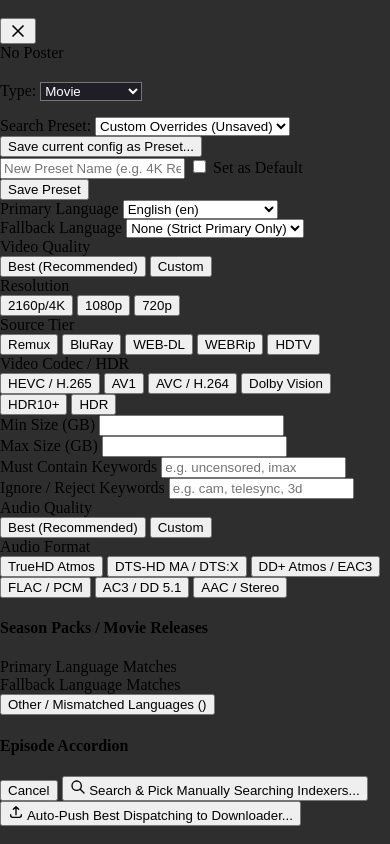
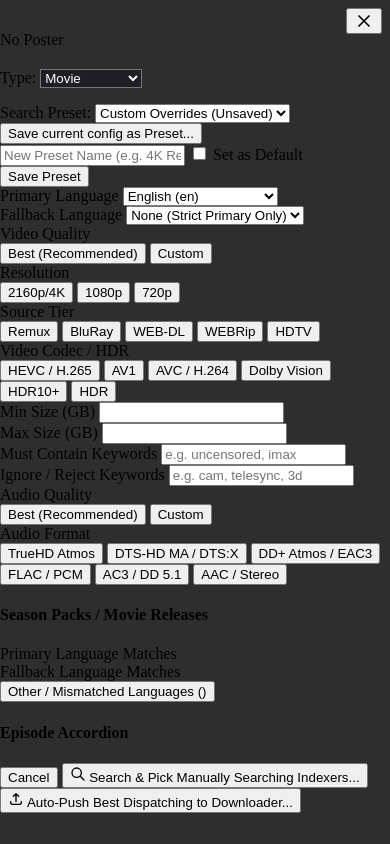
Before and after one commit to Reimaris/NZBoxer, a Python web app: template templates/modals/push_modal.html in a window 390 px wide. Run offline with Jinja, Linux system fonts and the light colour scheme; the template is opened without the code that fills it, so the values that code supplies are empty.

Commit message:
fix(push-modal): mobile layout for preset row, season rows and close button

```diff
--- a/templates/modals/push_modal.html
+++ b/templates/modals/push_modal.html
@@ -264,19 +264,20 @@
      @keydown.escape.window="closeModal()"
      @click.self="closeModal()">
 
-    <div class="nzb-modal-dialog bg-[#1e1e24] border-0 sm:border border-[#3f3f46] rounded-none sm:rounded-xl shadow-2xl w-full max-w-5xl h-[100dvh] sm:h-auto sm:max-h-[90vh] flex flex-col overflow-hidden text-[#d1d5db]"
+    <div class="nzb-modal-dialog bg-[#1e1e24] border-0 sm:border border-[#3f3f46] rounded-none sm:rounded-xl shadow-2xl w-full max-w-5xl h-[100dvh] sm:h-auto sm:max-h-[90vh] flex flex-col overflow-hidden text-[#d1d5db] relative"
          style="max-width: 64rem;">
+        <!-- Close (top-right corner of dialog) -->
+        <button type="button"
+                style="position:absolute;top:0.5rem;right:0.5rem;z-index:20;"
+                class="text-[#a1a1aa] hover:text-white p-1.5 rounded-lg hover:bg-[#3f3f46]/60 transition"
+                @click="closeModal()"
+                title="Close Modal">
+            <svg width="20" height="20" class="w-5 h-5 shrink-0" fill="none" stroke="currentColor" viewBox="0 0 24 24">
+                <path stroke-linecap="round" stroke-linejoin="round" stroke-width="2" d="M6 18L18 6M6 6l12 12"/>
+            </svg>
+        </button>
         <!-- 1. Sticky Item Header & Metadata Controls -->
         <div class="p-3 sm:p-5 bg-[#2a2a32] border-b border-[#3f3f46] flex flex-row gap-3 sm:gap-4 items-start relative shrink-0">
-            <button type="button"
-                    class="absolute top-3 right-3 sm:top-4 sm:right-4 text-[#a1a1aa] hover:text-white p-1.5 rounded-lg hover:bg-[#3f3f46]/60 transition"
-                    @click="closeModal()"
-                    title="Close Modal">
-                <svg width="20" height="20" class="w-5 h-5 shrink-0" fill="none" stroke="currentColor" viewBox="0 0 24 24">
-                    <path stroke-linecap="round" stroke-linejoin="round" stroke-width="2" d="M6 18L18 6M6 6l12 12"/>
-                </svg>
-            </button>
-
             <!-- Poster -->
             <div class="w-12 h-16 sm:w-20 sm:h-28 rounded-lg sm:rounded-xl overflow-hidden bg-[#111115] shrink-0 border border-[#3f3f46] shadow-md">
                 {% if item.poster_url %}
@@ -423,7 +424,7 @@
                     {% for entry in entries %}
                     <div class="border border-[#3f3f46] rounded-lg bg-[#1e1e24] p-2.5 sm:p-3">
                         <div class="flex flex-wrap sm:flex-nowrap items-center justify-between gap-2">
-                            <label class="flex items-center gap-2.5 cursor-pointer flex-1 min-w-0">
+                            <label class="flex items-center gap-2.5 cursor-pointer flex-1 min-w-full sm:min-w-0">
                                 <input type="checkbox"
                                        :value="{{ entry.id }}"
                                        x-model.number="selectedSeasons"
@@ -433,12 +434,12 @@
                                 {% else %}
                                 <span class="px-2 py-0.5 text-[10px] font-bold uppercase rounded-full bg-purple-500/20 text-purple-300 border border-purple-500/30">SEASON</span>
                                 {% endif %}
-                                <span class="text-xs font-semibold text-white truncate">
+                                <span class="text-xs font-semibold text-white break-words sm:truncate min-w-0">
                                     #{{ entry.watch_order }} — {{ entry.display_title or ('Season ' ~ entry.season_number) }}
                                 </span>
                             </label>
 
-                            <div class="flex items-center gap-2 shrink-0">
+                            <div class="flex flex-wrap items-center gap-2 sm:shrink-0">
                                 {% if entry.status.value in ('completed', 'downloaded', 'downloading', 'rate_limited', 'future', 'failed') %}
                                 <span class="px-2.5 py-0.5 text-[10px] font-bold uppercase rounded-full {% if entry.status.value in ('completed', 'downloaded') %}bg-emerald-500/20 text-emerald-400 border border-emerald-500/30{% elif entry.status.value == 'downloading' %}bg-cyan-500/20 text-cyan-300 border border-cyan-500/30{% elif entry.status.value == 'rate_limited' %}bg-amber-500/20 text-amber-300 border border-amber-500/30{% elif entry.status.value == 'failed' %}bg-red-500/20 text-red-400 border border-red-500/30{% elif entry.status.value == 'future' %}bg-blue-500/20 text-blue-300 border border-blue-500/30{% endif %}">
                                     {{ 'PAUSED' if entry.status.value == 'rate_limited' else ('DOWNLOADED' if entry.status.value in ('completed', 'downloaded') else entry.status.value|upper) }}
@@ -532,11 +533,11 @@
             <!-- 3. Search Preset Selector & Inline Preset Save -->
             <div class="bg-[#111115] border border-[#3f3f46] rounded-xl p-3 sm:p-4 space-y-3 sm:space-y-4">
                 <div class="flex flex-wrap items-center justify-between gap-3">
-                    <div class="flex items-center gap-3 flex-1 min-w-[240px]">
+                    <div class="flex flex-wrap sm:flex-nowrap items-center gap-2 sm:gap-3 flex-1 min-w-0 sm:min-w-[240px]">
                         <label class="text-xs font-bold uppercase tracking-wider text-[#a1a1aa] shrink-0">Search Preset:</label>
                         <select x-model="selectedPresetId"
                                 @change="applyPreset(selectedPresetId)"
-                                class="flex-1 bg-[#1e1e24] border border-[#3f3f46] rounded-lg px-3 py-1.5 text-sm text-white focus:outline-none focus:border-[#d40060]">
+                                class="flex-1 min-w-0 w-full sm:w-auto bg-[#1e1e24] border border-[#3f3f46] rounded-lg px-3 py-1.5 text-sm text-white focus:outline-none focus:border-[#d40060]">
                             {% for preset in presets %}
                             <option value="{{ preset.id }}">{{ preset.name }}{% if preset.is_default %} ★{% endif %}</option>
                             {% endfor %}
@@ -546,7 +547,7 @@
 
                     <button type="button"
                             @click="showSavePresetForm = !showSavePresetForm"
-                            class="text-xs font-semibold text-[#d40060] hover:text-pink-400 px-3 py-1.5 rounded-lg bg-[#d40060]/10 border border-[#d40060]/30 transition">
+                            class="text-xs font-semibold text-[#d40060] hover:text-pink-400 px-3 py-1.5 rounded-lg bg-[#d40060]/10 border border-[#d40060]/30 transition shrink-0">
                         Save current config as Preset...
                     </button>
                 </div>
```
